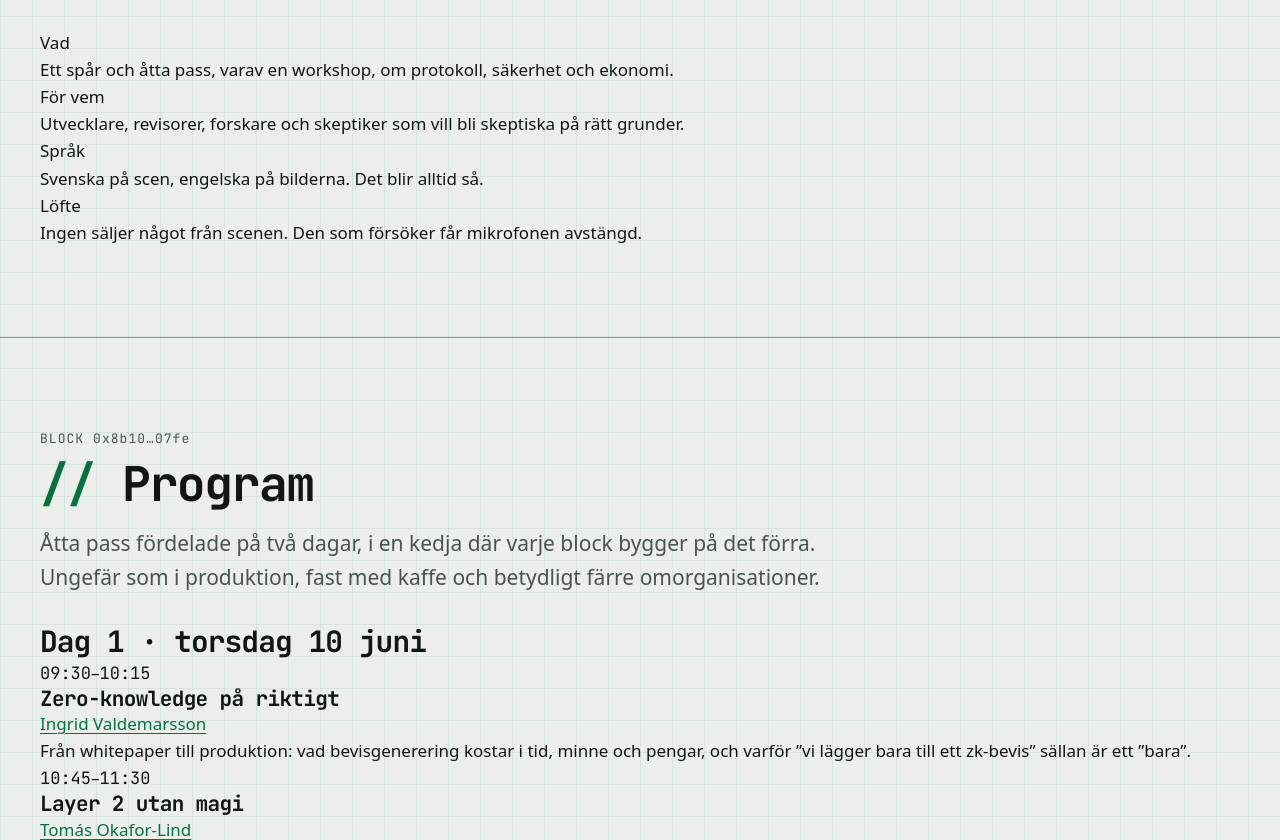
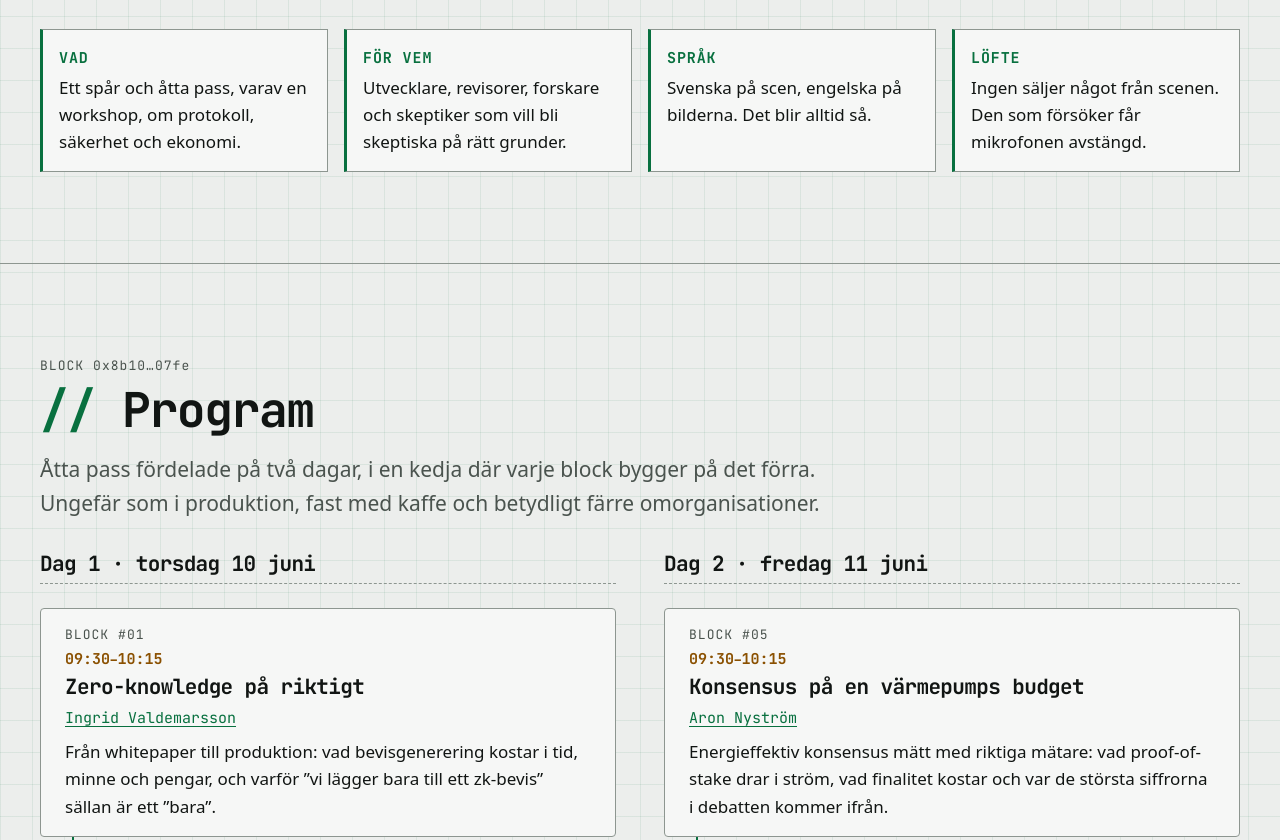
Before and after one commit to samlekkla/inl2-konferens, a website: page index.html in a window 1280 px wide. Shown: the part 1200-2040 px from the top of the page. Drawn offline with Linux system fonts and the light colour scheme.

Commit message:
style: lägg till om-sektion och programmet som blockkedja med CSS-räknare och länklinjer

```diff
--- /dev/null
+++ b/scss/components/_about.scss
@@ -0,0 +1,30 @@
+// ==========================================================================
+// Komponent: about – fakta om konferensen
+// ==========================================================================
+@use "../variables" as v;
+@use "../mixins" as m;
+
+// Grid med auto-fit: kolumnerna blir så många som får plats, utan mediafrågor.
+// min(100%, 15rem) gör att ett kort aldrig blir bredare än skärmen vid 320 px.
+.about__facts {
+  display: grid;
+  grid-template-columns: repeat(auto-fit, minmax(min(100%, 15rem), 1fr));
+  gap: m.space("s");
+}
+
+.about__fact {
+  padding: m.space("s");
+  border: 1px solid var(--color-line);
+  border-inline-start: 3px solid var(--color-accent);
+  background-color: var(--color-surface);
+}
+
+.about__term {
+  margin-block-end: m.space("3xs");
+  color: var(--color-accent);
+  font-family: v.$font-mono;
+  font-size: m.fs("sm");
+  font-weight: 700;
+  letter-spacing: 0.06em;
+  text-transform: uppercase;
+}
--- /dev/null
+++ b/scss/components/_schedule.scss
@@ -0,0 +1,99 @@
+// ==========================================================================
+// Komponent: schedule – programmet som en kedja av block
+// ==========================================================================
+@use "../variables" as v;
+@use "../mixins" as m;
+
+$chain-gap: m.space("l");
+
+// Grid på desktop: två dagar sida vid sida (rader och kolumner).
+.schedule {
+  counter-reset: block;
+
+  @include m.mq("desktop") {
+    display: grid;
+    grid-template-columns: repeat(2, minmax(0, 1fr));
+    column-gap: m.space("xl");
+    align-items: start;
+  }
+}
+
+// Syskonkombinator: luft före dag 2 när dagarna ligger under varandra.
+.schedule__day + .schedule__day {
+  margin-block-start: m.space("xl");
+
+  @include m.mq("desktop") {
+    margin-block-start: 0;
+  }
+}
+
+.schedule__day-title {
+  margin-block-end: m.space("m");
+  padding-block-end: m.space("2xs");
+  border-block-end: 1px dashed var(--color-line);
+  font-size: m.fs("md");
+}
+
+// Flex: blocken ligger i en rad uppifrån och ner (en dimension).
+.chain {
+  display: flex;
+  flex-direction: column;
+  gap: $chain-gap;
+}
+
+.chain__item {
+  position: relative;
+  counter-increment: block;
+
+  // Kedjelänken: en linje ner till nästa block. :not(:last-child)
+  // gör att det sista blocket inte får en lös linje som pekar ut i tomma intet.
+  &:not(:last-child)::after {
+    content: "";
+    position: absolute;
+    inset-block-start: 100%;
+    inset-inline-start: m.space("l");
+    block-size: $chain-gap;
+    border-inline-start: 2px solid var(--color-accent);
+  }
+}
+
+.block {
+  padding: m.space("s") m.space("m");
+  border: 1px solid var(--color-line);
+  border-radius: v.$radius;
+  background-color: var(--color-surface);
+
+  &:hover {
+    border-color: var(--color-accent);
+  }
+
+  // Blocknummer från en CSS-räknare: BLOCK #01, #02 …
+  &::before {
+    content: "BLOCK #" counter(block, decimal-leading-zero) / "";
+    display: block;
+    color: var(--color-text-muted);
+    font-family: v.$font-mono;
+    font-size: m.fs("xs");
+    letter-spacing: 0.08em;
+  }
+}
+
+.block__time {
+  color: var(--color-warning);
+  font-size: m.fs("sm");
+  font-weight: 700;
+}
+
+.block__title {
+  margin-block: m.space("3xs") m.space("2xs");
+}
+
+.block__speaker {
+  color: var(--color-text-muted);
+  font-family: v.$font-mono;
+  font-size: m.fs("sm");
+}
+
+.block__desc {
+  margin-block-start: m.space("2xs");
+}
--- a/scss/style.scss
+++ b/scss/style.scss
@@ -8,3 +8,5 @@
 @use "components/button";
 @use "components/hero";
 @use "components/ticker";
+@use "components/about";
+@use "components/schedule";
```
Also changed, not shown: css/style.css.
